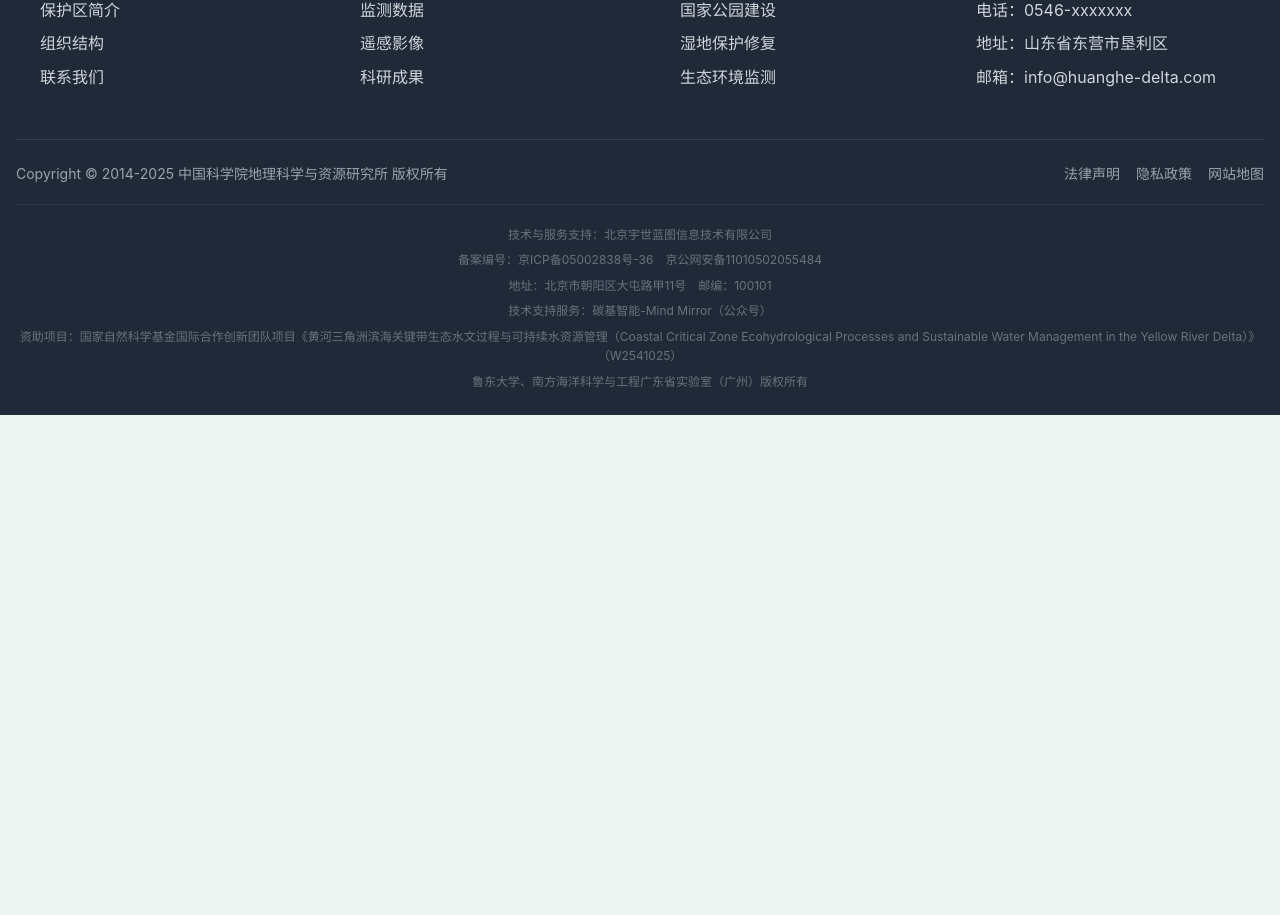
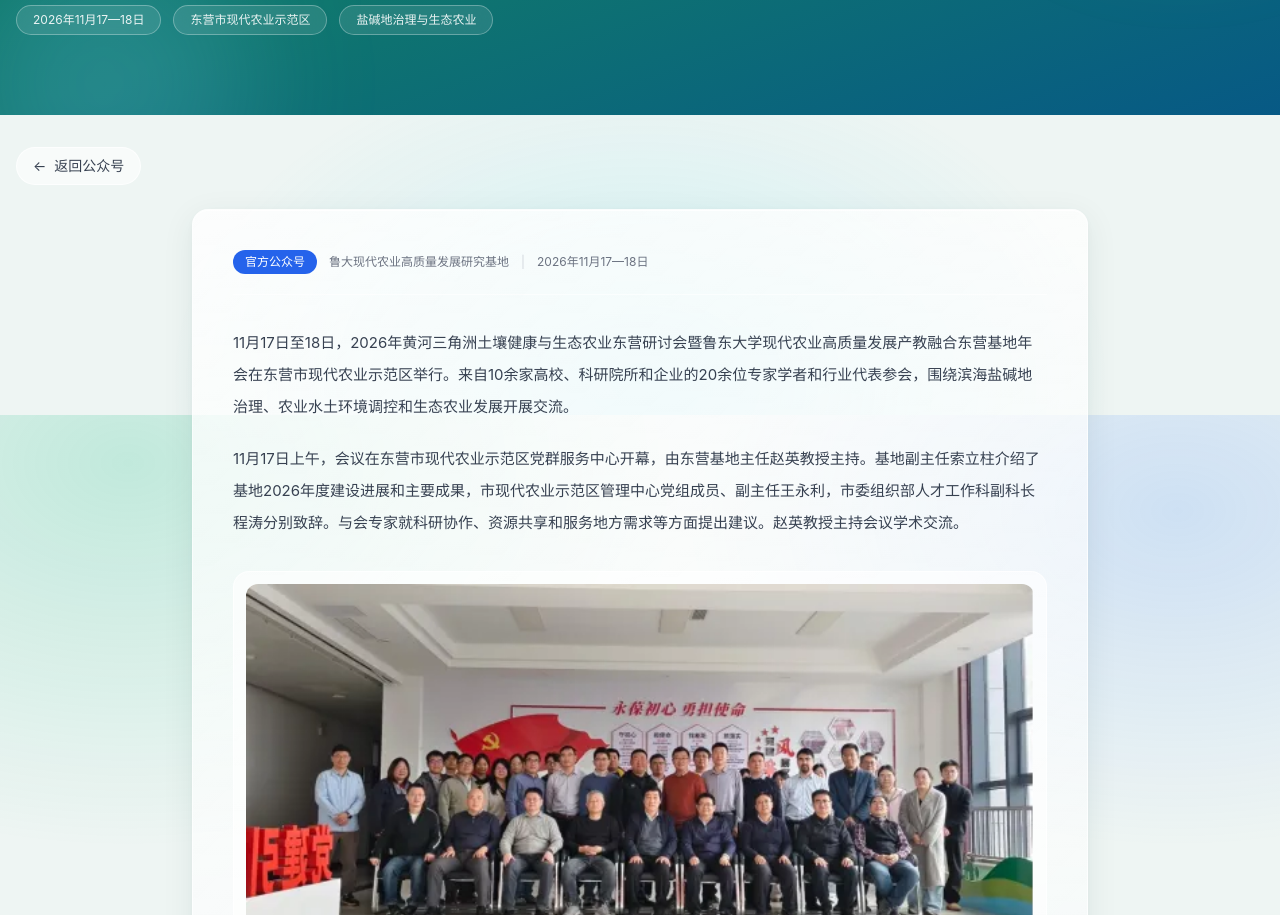
Before and after one commit to lupengguang/Yellow-River-Delta-Official-Website---Internship, a React (Vite) app in the folder UIUXPRO/: page /other-results/wechat/official-1 in a window 1280 px wide. Shown: the part 385-1300 px from the top of the page. Before the commit the page ends 800 px from the top, so only its background shows below. Built offline with nearby package versions, Linux system fonts and the light colour scheme; the HTML template or start-up script is replaced by a standard one.

Commit message:
feat: 新增东营研讨会公众号文章详情页与现场照片

```diff
--- a/UIUXPRO/src/App.jsx
+++ b/UIUXPRO/src/App.jsx
@@ -20,6 +20,7 @@ import EcologicalMonitoring from './pages/EcologicalMonitoring';
 import OrganizationStructure from './pages/OrganizationStructure';
 import LegalStatement from './pages/LegalStatement';
 import PrivacyPolicy from './pages/PrivacyPolicy';
+import WechatEvent2026 from './pages/WechatEvent2026';
 import DataPublishing from './pages/DataPublishing';
 import DatasetDetail from './pages/DatasetDetail';
 import DataSearch from './pages/DataSearch';
@@ -266,7 +267,8 @@ const officialArticles = [
   {
     id: 'official-1',
     title: '2026年黄河三角洲土壤健康与生态农业东营研讨会暨鲁东大学东营基地年会举行',
-    thumb: '2026年黄河三角洲土壤健康与生态农业东营研讨会暨鲁东大学东营基地年会举行.png'
+    thumb: '2026年黄河三角洲土壤健康与生态农业东营研讨会暨鲁东大学东营基地年会举行.png',
+    link: '/other-results/wechat/official-1'
   },
   {
     id: 'official-2',
@@ -407,9 +409,12 @@ function Wechat() {
             </div>
 
             <div className="grid grid-cols-1 gap-6 md:grid-cols-2">
-                {articles.map((article, index) => (
-                  <article
+                {articles.map((article, index) => {
+                  const Wrapper = article.link ? Link : 'article';
+                  return (
+                  <Wrapper
                     key={article.id}
+                    {...(article.link ? { to: article.link } : {})}
                     className="group glass-card relative overflow-hidden transition-all duration-500 hover:-translate-y-1.5 hover:shadow-xl hover:shadow-blue-500/15"
                   >
                     <span className="absolute left-3 top-3 z-10 max-w-[calc(100%-4rem)] truncate rounded-full bg-black/45 px-2.5 py-0.5 text-[10px] text-white backdrop-blur-sm">
@@ -452,9 +457,16 @@ function Wechat() {
                       <p className="mb-0 text-xs text-gray-500">
                         {article.title ? accountName : '标题与正文稍后补充'}
                       </p>
+                      {article.link && (
+                        <span className="mt-3 inline-flex items-center gap-1 text-xs font-medium text-blue-600">
+                          阅读全文
+                          <span className="transition-transform duration-300 group-hover:translate-x-1">→</span>
+                        </span>
+                      )}
                     </div>
-                  </article>
-                ))}
+                  </Wrapper>
+                  );
+                })}
               </div>
           </div>
         </div>
@@ -1560,6 +1572,7 @@ function AppContent() {
             <Route path="/other-results/about" element={<AboutUs />} />
             <Route path="/other-results/wechat" element={<Wechat />} />
             <Route path="/other-results/wechat/detail" element={<WechatArticleDetail />} />
+            <Route path="/other-results/wechat/official-1" element={<WechatEvent2026 />} />
             <Route path="/other-results/projects" element={<Projects />} />
             <Route path="/other-results/literature" element={<Literature />} />
             <Route path="/help-center" element={<HelpCenter />} />
--- /dev/null
+++ b/UIUXPRO/src/pages/WechatEvent2026.jsx
@@ -0,0 +1,110 @@
+import React from 'react';
+import { Link } from 'react-router-dom';
+import { PageBanner } from './topicPageKit';
+
+const img = (file) => `${import.meta.env.BASE_URL}images/${encodeURIComponent(file)}`;
+
+function WechatEvent2026() {
+  return (
+    <div className="min-h-screen pb-16">
+      <PageBanner
+        kicker="WECHAT · 鲁大现代农业高质量发展研究基地"
+        title="2026年黄河三角洲土壤健康与生态农业东营研讨会暨鲁东大学东营基地年会举行"
+        description="11月17日至18日，会议在东营市现代农业示范区举行。来自10余家高校、科研院所和企业的20余位专家学者和行业代表参会，围绕滨海盐碱地治理、农业水土环境调控和生态农业发展开展交流。"
+        chips={['2026年11月17—18日', '东营市现代农业示范区', '盐碱地治理与生态农业']}
+      />
+
+      <div className="container mx-auto mt-8 px-4">
+        <Link
+          to="/other-results/wechat"
+          className="group mb-6 inline-flex items-center gap-2 rounded-full border border-white/70 bg-white/60 px-4 py-2 text-sm text-gray-700 backdrop-blur-md transition-all duration-300 hover:-translate-x-1 hover:border-emerald-200 hover:text-emerald-700 hover:shadow-lg hover:shadow-emerald-500/10"
+        >
+          <span className="transition-transform duration-300 group-hover:-translate-x-1">←</span>
+          返回公众号
+        </Link>
+
+        <article className="glass-card mx-auto max-w-4xl p-6 md:p-10">
+          <div className="mb-8 flex flex-wrap items-center gap-3 border-b border-white/60 pb-5 text-xs text-gray-500">
+            <span className="rounded-full bg-blue-600 px-3 py-1 font-medium text-white">官方公众号</span>
+            <span>鲁大现代农业高质量发展研究基地</span>
+            <span className="text-gray-300">|</span>
+            <span>2026年11月17—18日</span>
+          </div>
+
+          <div className="space-y-5 text-[15px] leading-8 text-gray-700">
+            <p>
+              11月17日至18日，2026年黄河三角洲土壤健康与生态农业东营研讨会暨鲁东大学现代农业高质量发展产教融合东营基地年会在东营市现代农业示范区举行。来自10余家高校、科研院所和企业的20余位专家学者和行业代表参会，围绕滨海盐碱地治理、农业水土环境调控和生态农业发展开展交流。
+            </p>
+            <p>
+              11月17日上午，会议在东营市现代农业示范区党群服务中心开幕，由东营基地主任赵英教授主持。基地副主任索立柱介绍了基地2026年度建设进展和主要成果，市现代农业示范区管理中心党组成员、副主任王永利，市委组织部人才工作科副科长程涛分别致辞。与会专家就科研协作、资源共享和服务地方需求等方面提出建议。赵英教授主持会议学术交流。
+            </p>
+          </div>
+
+          <figure className="group my-8 overflow-hidden rounded-2xl border border-white/70 bg-white/60 p-3 transition-all duration-500 hover:border-emerald-200 hover:shadow-xl hover:shadow-emerald-500/10">
+            <div className="overflow-hidden rounded-xl">
+              <img
+                src={img('2026东营研讨会合影.webp')}
+                alt="2026年黄河三角洲土壤健康与生态农业东营研讨会与会人员合影"
+                loading="lazy"
+                className="w-full transition-transform duration-700 group-hover:scale-[1.03]"
+              />
+            </div>
+            <figcaption className="mt-3 text-center text-xs text-gray-500">
+              与会专家学者、行业代表和研究生合影
+            </figcaption>
+          </figure>
+
+          <div className="space-y-5 text-[15px] leading-8 text-gray-700">
+            <p>
+              学术报告环节，宁夏大学原副校长许兴教授、中国科学院地理科学与资源研究所欧阳竹研究员、武汉大学副院长伍靖伟教授分别就河套平原盐碱地治理、盐碱地治理工程系统方案和中国暗管排水工程应用作报告。
+            </p>
+            <p>
+              中国科学院南京地理与湖泊研究所徐力刚研究员分享了国家野外科学观测研究站建设的实践与思考。基地主任赵英教授作题为《气候变化与人类活动共同重塑大河三角洲》的报告。
+            </p>
+            <p>
+              与会专家和研究生还交流了稻田氮磷流失、农田水盐调控、盐碱地生物改良和农业智能装备等方面的研究与实践。
+            </p>
+            <p>
+              会议设置了“以水沙过程贯通黄河上中下游，夯实流域治理的物理基底”专题研讨，聚焦如何统筹流域水沙过程、水盐调控工程措施与盐碱地综合利用。
+            </p>
+            <p>
+              与会专家围绕盐碱地治理与综合利用形成了三方面思路。一是从系统角度统筹水盐调控、土壤改良和农业利用，将地块治理与区域灌排条件结合起来。二是推动治理从单点试验走向连片工程应用，根据盐碱程度和水文条件分区配置灌排设施与改良措施，并通过持续监测评估治理效果。三是围绕生产需求集成暗管排盐、农田水盐监测和生物改良等技术，通过田间示范验证技术组合的适用条件和运行效果，为当地推广应用提供依据。
+            </p>
+          </div>
+
+          <figure className="group my-8 overflow-hidden rounded-2xl border border-white/70 bg-white/60 p-3 transition-all duration-500 hover:border-emerald-200 hover:shadow-xl hover:shadow-emerald-500/10">
+            <div className="overflow-hidden rounded-xl">
+              <img
+                src={img('2026东营研讨会野外考察.webp')}
+                alt="参会代表实地考察东营基地和湿地景观"
+                loading="lazy"
+                className="w-full transition-transform duration-700 group-hover:scale-[1.03]"
+              />
+            </div>
+            <figcaption className="mt-3 text-center text-xs text-gray-500">
+              参会代表实地考察东营基地和湿地景观
+            </figcaption>
+          </figure>
+
+          <div className="space-y-5 text-[15px] leading-8 text-gray-700">
+            <p>
+              参会代表实地考察了东营基地和湿地景观，了解基地建设进展和研究成果的现场应用。会议交流的意见为基地下一步开展联合研究、共享试验条件和服务地方盐碱地治理提供了参考。
+            </p>
+          </div>
+
+          <div className="mt-10 border-t border-white/60 pt-6 text-center">
+            <Link
+              to="/other-results/wechat"
+              className="group inline-flex items-center gap-2 rounded-full border border-white/70 bg-white/70 px-5 py-2.5 text-sm text-gray-700 transition-all duration-300 hover:-translate-y-0.5 hover:border-emerald-200 hover:text-emerald-700 hover:shadow-lg hover:shadow-emerald-500/10"
+            >
+              <span className="transition-transform duration-300 group-hover:-translate-x-1">←</span>
+              返回公众号文章列表
+            </Link>
+          </div>
+        </article>
+      </div>
+    </div>
+  );
+}
+
+export default WechatEvent2026;
```
Also changed, not shown: UIUXPRO/public/images/2026东营研讨会合影.webp (added), UIUXPRO/public/images/2026东营研讨会野外考察.webp (added).
